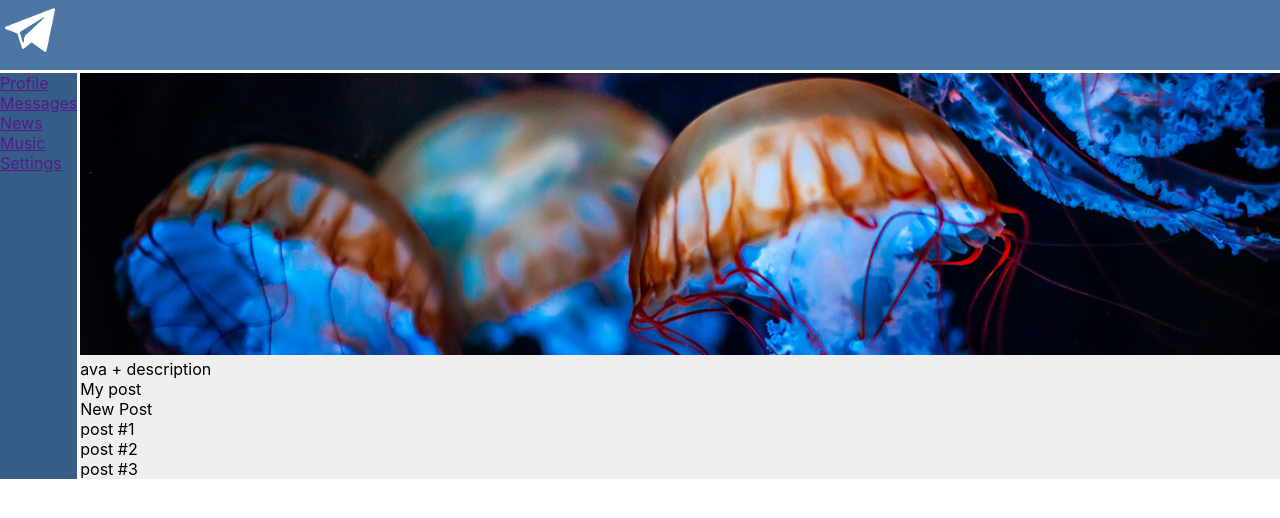
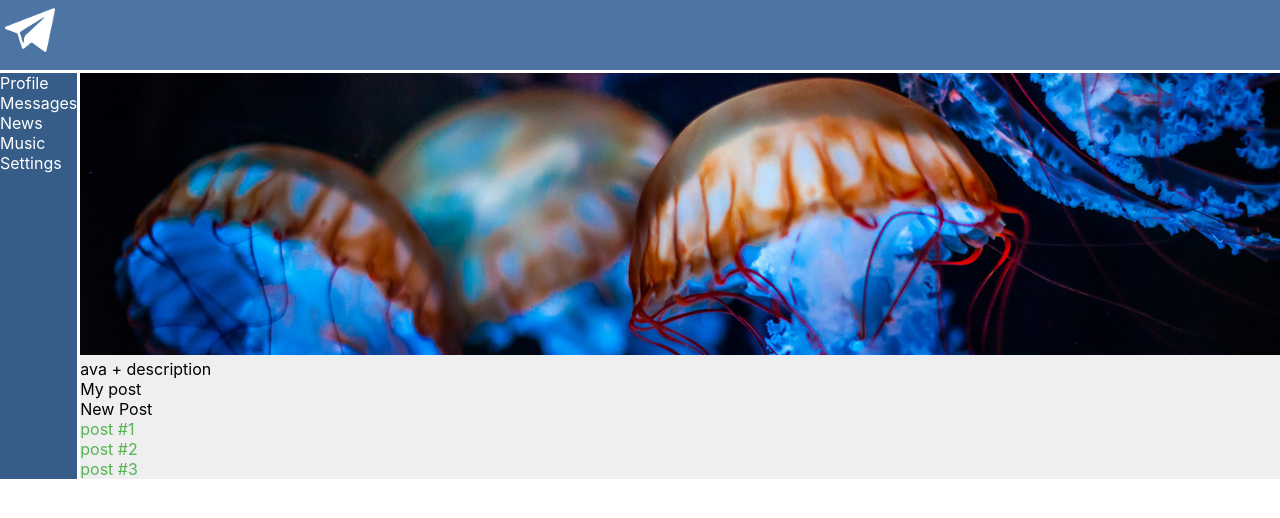
Before and after one commit to regggulus/1_Social_TS, a React (Create React App) app: page / in a window 1280 px wide. Shown: the top 518 px of the page. Built offline with nearby package versions, Linux system fonts and the light colour scheme.

Commit message:
React_TS Social Network. less14/3 connected css modules.

```diff
--- a/src/App.css
+++ b/src/App.css
@@ -1,5 +1,4 @@
 .App {
-
     display: grid;
     grid-template-rows: 70px 5fr;
     grid-auto-columns: 3fr 10fr;
--- a/src/Header/Header.tsx
+++ b/src/Header/Header.tsx
@@ -1,10 +1,10 @@
 import React from 'react';
 import Logo from '../img/Logo/logoTel.png'
-import './Header.css'
+import s from './Header.module.css'
 
 export function Header() {
     return (
-        <div className={'header'}>
+        <div className={s.header}>
             <img src={Logo} alt="Logo"/>
         </div>
     )
--- a/src/Navbar/Navbar.css
+++ b/src/Navbar/Navbar.module.css
@@ -2,3 +2,6 @@
     grid-area: n;
     background-color: #365c88;
 }
+.item {
+    color: white;
+}
--- a/src/Navbar/Navbar.tsx
+++ b/src/Navbar/Navbar.tsx
@@ -1,23 +1,23 @@
 import React from "react";
-import './Navbar.css'
+import s from './Navbar.module.css'
 
 export function Navbar() {
     return (
-        <div className={'nav'}>
-            <div className={'item'}>
-                <a href={''}>Profile</a>
+        <div className={s.nav}>
+            <div className={s.item}>
+                <a>Profile</a>
             </div>
-            <div className={'item'}>
-                <a href={''}>Messages</a>
+            <div className={s.item}>
+                <a >Messages</a>
             </div>
-            <div className={'item'}>
-                <a href={''}>News</a>
+            <div className={s.item}>
+                <a>News</a>
             </div>
-            <div className={'item'}>
-                <a href={''}>Music</a>
+            <div className={s.item}>
+                <a >Music</a>
             </div>
-            <div className={'item'}>
-                <a href={''}>Settings</a>
+            <div className={s.item}>
+                <a>Settings</a>
             </div>
         </div>
     )
--- a/src/Profile/Profile.css
+++ b/src/Profile/Profile.module.css
@@ -1,5 +1,8 @@
 .content {
     grid-area: c;
     background-color: #efefef
+}
 
+.item {
+    color: #56b351;
 }
--- a/src/Profile/Profile.tsx
+++ b/src/Profile/Profile.tsx
@@ -1,23 +1,25 @@
 import React from "react";
 import Cover from '../img/cover/jellyfish1.jpg';
-import './Profile.css'
+import s from './Profile.module.css'
 
 export function Profile() {
     return (
-        <div className={'content'}>
+        <div className={s.content}>
             <div>
                 <img src={Cover}/>
             </div>
-            <div> ava + description</div>
+            <div>
+                ava + description
+            </div>
             <div>
                 My post
                 <div>
                     New Post
                 </div>
-                <div>
-                    <div>post #1</div>
-                    <div>post #2</div>
-                    <div>post #3</div>
+                <div className={s.post}>
+                    <div className={s.item}>post #1</div>
+                    <div className={s.item}>post #2</div>
+                    <div className={s.item}>post #3</div>
                 </div>
             </div>
         </div>
```
Also changed, not shown: src/Header/Header.module.css (renamed from src/Header/Header.css).
